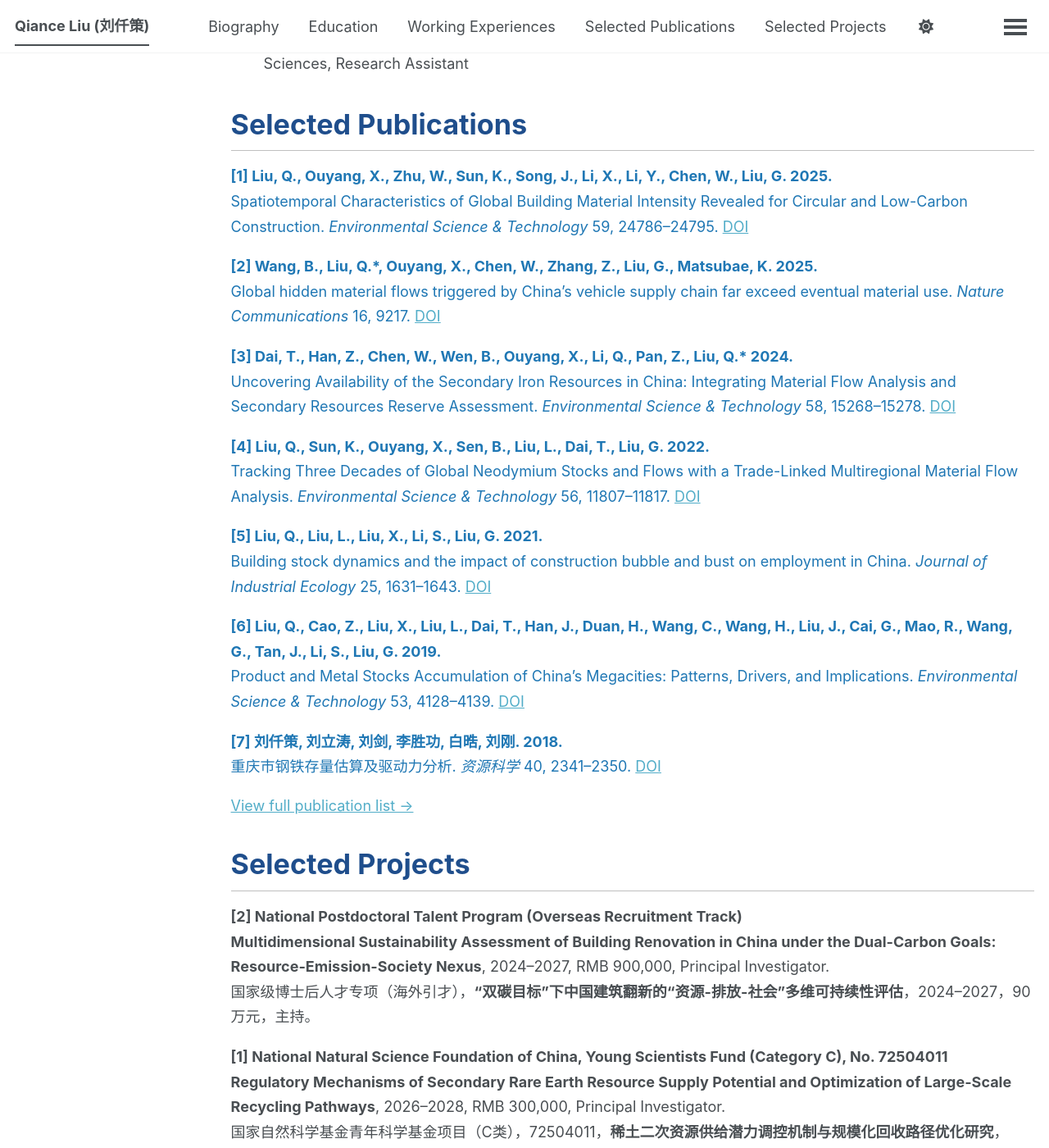
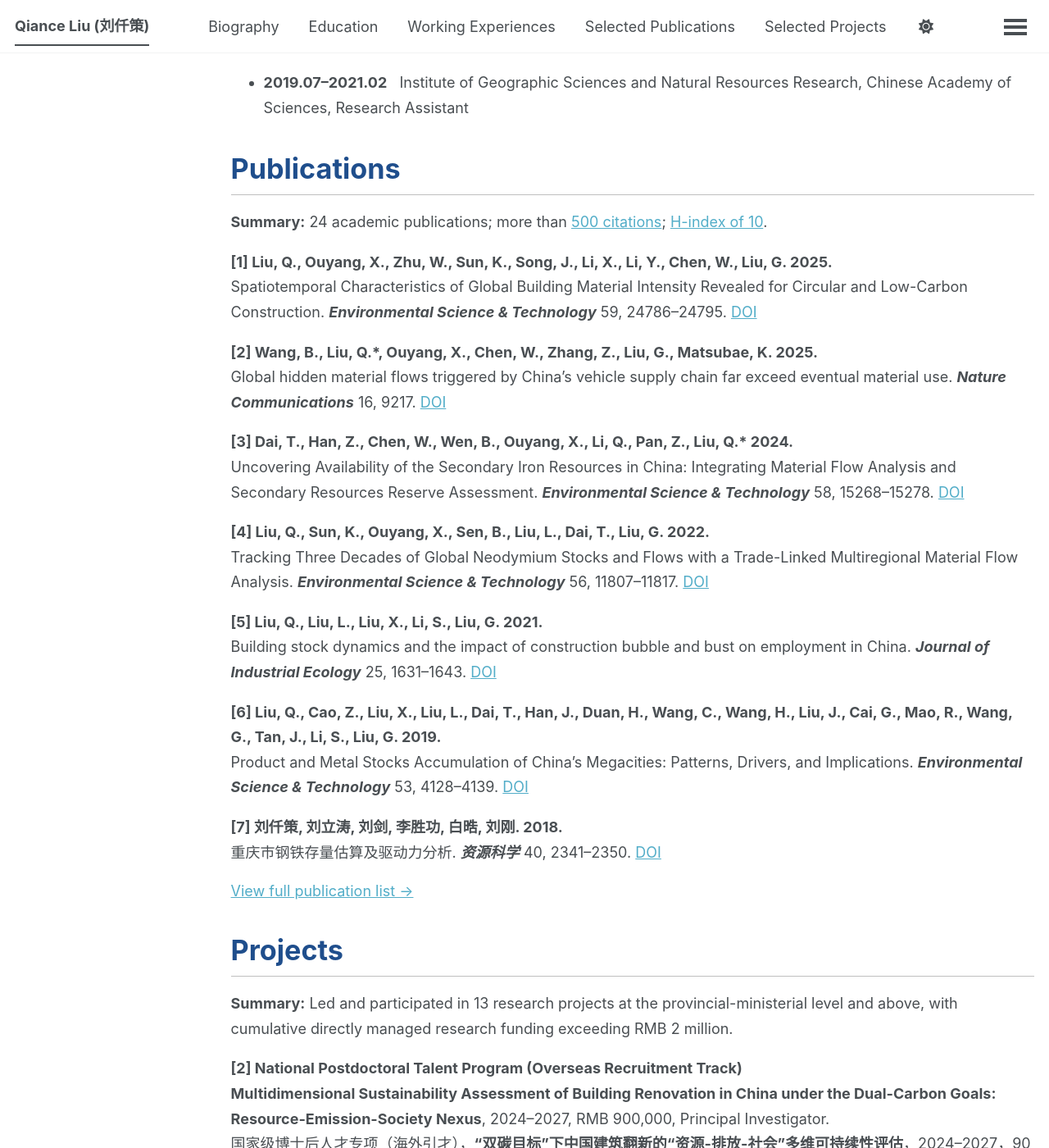
Before and after one commit to QianceLIU/qianceliu.github.io, a Jekyll site: the page built from _pages/about.md, in a window 1280 px wide and 1400 px high, scrolled down 1806 px. Shown: the whole window at 82% size. Built offline with Jekyll 4.4.1, drawn with Linux system fonts in a browser that asks for light colours; a script bundle is joined from its source files by our own code; library files that are not in the unit come from our copies.

Commit message:
Update about.md

```diff
--- a/_pages/about.md
+++ b/_pages/about.md
@@ -168,52 +168,66 @@ author_profile: false
 
 <ul class="compact-list">
   <li><strong>2023.09–Present</strong> &nbsp; Peking University, Boya Postdoctoral Researcher / Assistant Researcher</li>
-  <li><strong>2023.05–2023.08</strong> &nbsp; National University of Singapore, Postdoctoral Researcher</li>
+  <li><strong>2023.05–2023.08</strong> &nbsp; National University of Singapore, Postdoctoral Researcher</li><p style="margin-bottom: 1rem; line-height: 1.7;">
+  <strong>Summary:</strong> 24 academic publications; more than
+  <a href="https://scholar.google.com/citations?hl=zh-CN&user=1FnI3BMAAAAJ" target="_blank">500 citations</a>;
+  <a href="https://scholar.google.com/citations?hl=zh-CN&user=1FnI3BMAAAAJ" target="_blank">H-index of 10</a>.
+</p>
   <li><strong>2019.07–2021.02</strong> &nbsp; Institute of Geographic Sciences and Natural Resources Research, Chinese Academy of Sciences, Research Assistant</li>
 </ul>
 
-<div id="publications" class="section-title" style="scroll-margin-top: 90px;">Selected Publications</div>
+<div id="publications" class="section-title" style="scroll-margin-top: 90px;">Publications</div>
 <hr class="section-rule">
 
-<div class="pub-item rep-paper">
+<p style="margin-bottom: 1rem; line-height: 1.7;">
+  <strong>Summary:</strong> 24 academic publications; more than
+  <a href="https://scholar.google.com/citations?hl=zh-CN&user=1FnI3BMAAAAJ" target="_blank">500 citations</a>;
+  <a href="https://scholar.google.com/citations?hl=zh-CN&user=1FnI3BMAAAAJ" target="_blank">H-index of 10</a>.
+</p>
+
+<div class="pub-item">
   <div class="pub-title">[1] <strong>Liu, Q.</strong>, Ouyang, X., Zhu, W., Sun, K., Song, J., Li, X., Li, Y., Chen, W., Liu, G. 2025.</div>
-  Spatiotemporal Characteristics of Global Building Material Intensity Revealed for Circular and Low-Carbon Construction. <em>Environmental Science &amp; Technology</em> 59, 24786–24795. <a href="https://doi.org/10.1021/acs.est.5c05684">DOI</a>
+  Spatiotemporal Characteristics of Global Building Material Intensity Revealed for Circular and Low-Carbon Construction. <strong><em>Environmental Science &amp; Technology</em></strong> 59, 24786–24795. <a href="https://doi.org/10.1021/acs.est.5c05684">DOI</a>
 </div>
 
-<div class="pub-item rep-paper">
+<div class="pub-item">
   <div class="pub-title">[2] Wang, B., <strong>Liu, Q.</strong>*, Ouyang, X., Chen, W., Zhang, Z., Liu, G., Matsubae, K. 2025.</div>
-  Global hidden material flows triggered by China’s vehicle supply chain far exceed eventual material use. <em>Nature Communications</em> 16, 9217. <a href="https://doi.org/10.1038/s41467-025-64090-x">DOI</a>
+  Global hidden material flows triggered by China’s vehicle supply chain far exceed eventual material use. <strong><em>Nature Communications</em></strong> 16, 9217. <a href="https://doi.org/10.1038/s41467-025-64090-x">DOI</a>
 </div>
 
-<div class="pub-item rep-paper">
+<div class="pub-item">
   <div class="pub-title">[3] Dai, T., Han, Z., Chen, W., Wen, B., Ouyang, X., Li, Q., Pan, Z., <strong>Liu, Q.</strong>* 2024.</div>
-  Uncovering Availability of the Secondary Iron Resources in China: Integrating Material Flow Analysis and Secondary Resources Reserve Assessment. <em>Environmental Science &amp; Technology</em> 58, 15268–15278. <a href="https://doi.org/10.1021/acs.est.3c09975">DOI</a>
+  Uncovering Availability of the Secondary Iron Resources in China: Integrating Material Flow Analysis and Secondary Resources Reserve Assessment. <strong><em>Environmental Science &amp; Technology</em></strong> 58, 15268–15278. <a href="https://doi.org/10.1021/acs.est.3c09975">DOI</a>
 </div>
 
-<div class="pub-item rep-paper">
+<div class="pub-item">
   <div class="pub-title">[4] <strong>Liu, Q.</strong>, Sun, K., Ouyang, X., Sen, B., Liu, L., Dai, T., Liu, G. 2022.</div>
-  Tracking Three Decades of Global Neodymium Stocks and Flows with a Trade-Linked Multiregional Material Flow Analysis. <em>Environmental Science &amp; Technology</em> 56, 11807–11817. <a href="https://doi.org/10.1021/acs.est.2c02247">DOI</a>
+  Tracking Three Decades of Global Neodymium Stocks and Flows with a Trade-Linked Multiregional Material Flow Analysis. <strong><em>Environmental Science &amp; Technology</em></strong> 56, 11807–11817. <a href="https://doi.org/10.1021/acs.est.2c02247">DOI</a>
 </div>
 
-<div class="pub-item rep-paper">
+<div class="pub-item">
   <div class="pub-title">[5] <strong>Liu, Q.</strong>, Liu, L., Liu, X., Li, S., Liu, G. 2021.</div>
-  Building stock dynamics and the impact of construction bubble and bust on employment in China. <em>Journal of Industrial Ecology</em> 25, 1631–1643. <a href="https://doi.org/10.1111/jiec.13182">DOI</a>
+  Building stock dynamics and the impact of construction bubble and bust on employment in China. <strong><em>Journal of Industrial Ecology</em></strong> 25, 1631–1643. <a href="https://doi.org/10.1111/jiec.13182">DOI</a>
 </div>
 
-<div class="pub-item rep-paper">
+<div class="pub-item">
   <div class="pub-title">[6] <strong>Liu, Q.</strong>, Cao, Z., Liu, X., Liu, L., Dai, T., Han, J., Duan, H., Wang, C., Wang, H., Liu, J., Cai, G., Mao, R., Wang, G., Tan, J., Li, S., Liu, G. 2019.</div>
-  Product and Metal Stocks Accumulation of China’s Megacities: Patterns, Drivers, and Implications. <em>Environmental Science &amp; Technology</em> 53, 4128–4139. <a href="https://doi.org/10.1021/acs.est.9b00387">DOI</a>
+  Product and Metal Stocks Accumulation of China’s Megacities: Patterns, Drivers, and Implications. <strong><em>Environmental Science &amp; Technology</em></strong> 53, 4128–4139. <a href="https://doi.org/10.1021/acs.est.9b00387">DOI</a>
 </div>
 
-<div class="pub-item rep-paper">
+<div class="pub-item">
   <div class="pub-title">[7] <strong>刘仟策</strong>, 刘立涛, 刘剑, 李胜功, 白晧, 刘刚. 2018.</div>
-  重庆市钢铁存量估算及驱动力分析. <em>资源科学</em> 40, 2341–2350. <a href="https://doi.org/10.18402/resci.2018.12.02">DOI</a>
+  重庆市钢铁存量估算及驱动力分析. <strong><em>资源科学</em></strong> 40, 2341–2350. <a href="https://doi.org/10.18402/resci.2018.12.02">DOI</a>
 </div>
 
 <p><a href="/full-publications/">View full publication list →</a></p>
 
-<div id="projects" class="section-title" style="scroll-margin-top: 90px;">Selected Projects</div>
+<div id="projects" class="section-title" style="scroll-margin-top: 90px;">Projects</div>
 <hr class="section-rule">
+
+<p style="margin-bottom: 1rem; line-height: 1.7;">
+  <strong>Summary:</strong> Led and participated in 13 research projects at the provincial-ministerial level and above, with cumulative directly managed research funding exceeding RMB 2 million.
+</p>
 
 <div class="pub-item">
   <div class="pub-title">[2] National Postdoctoral Talent Program (Overseas Recruitment Track)</div>
```
